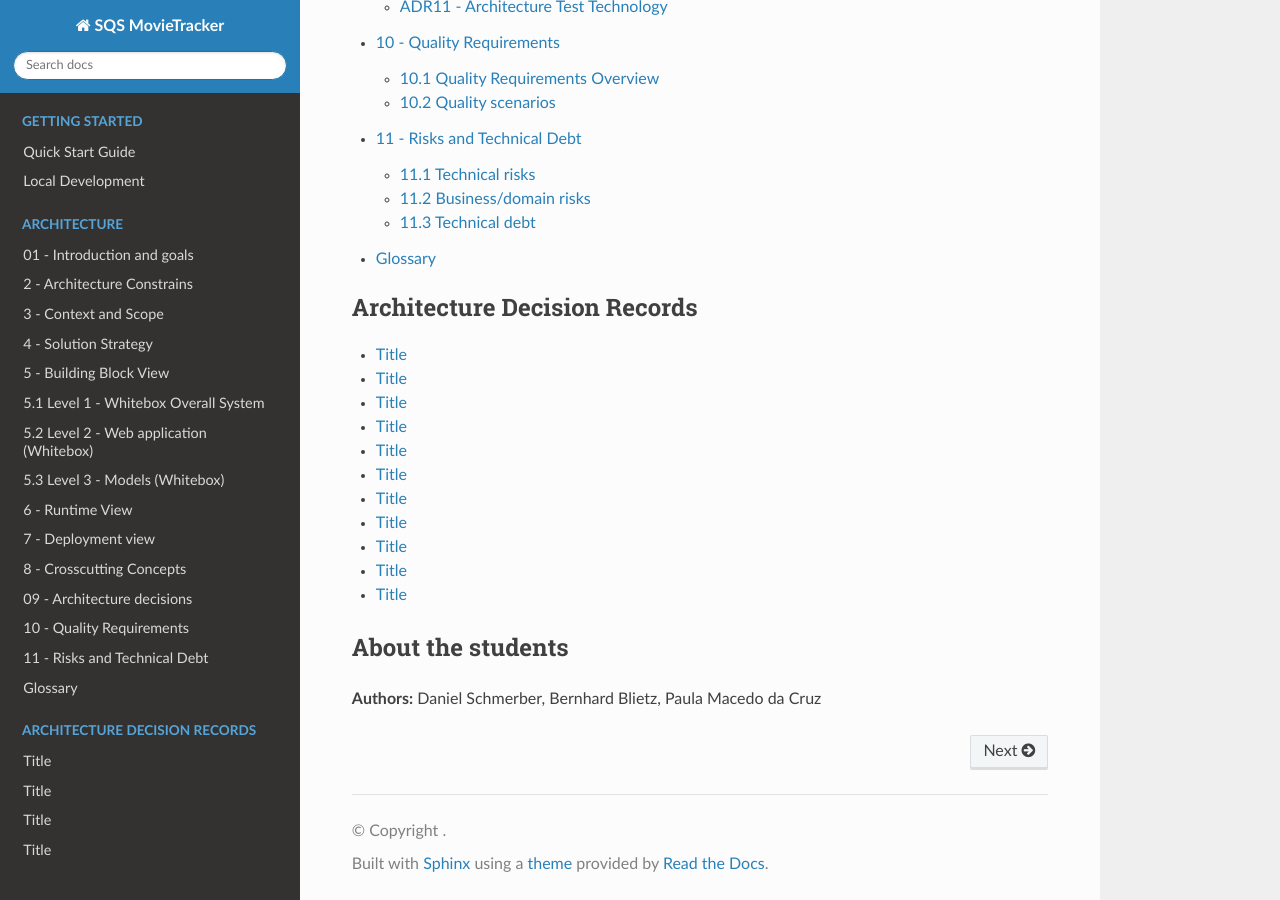
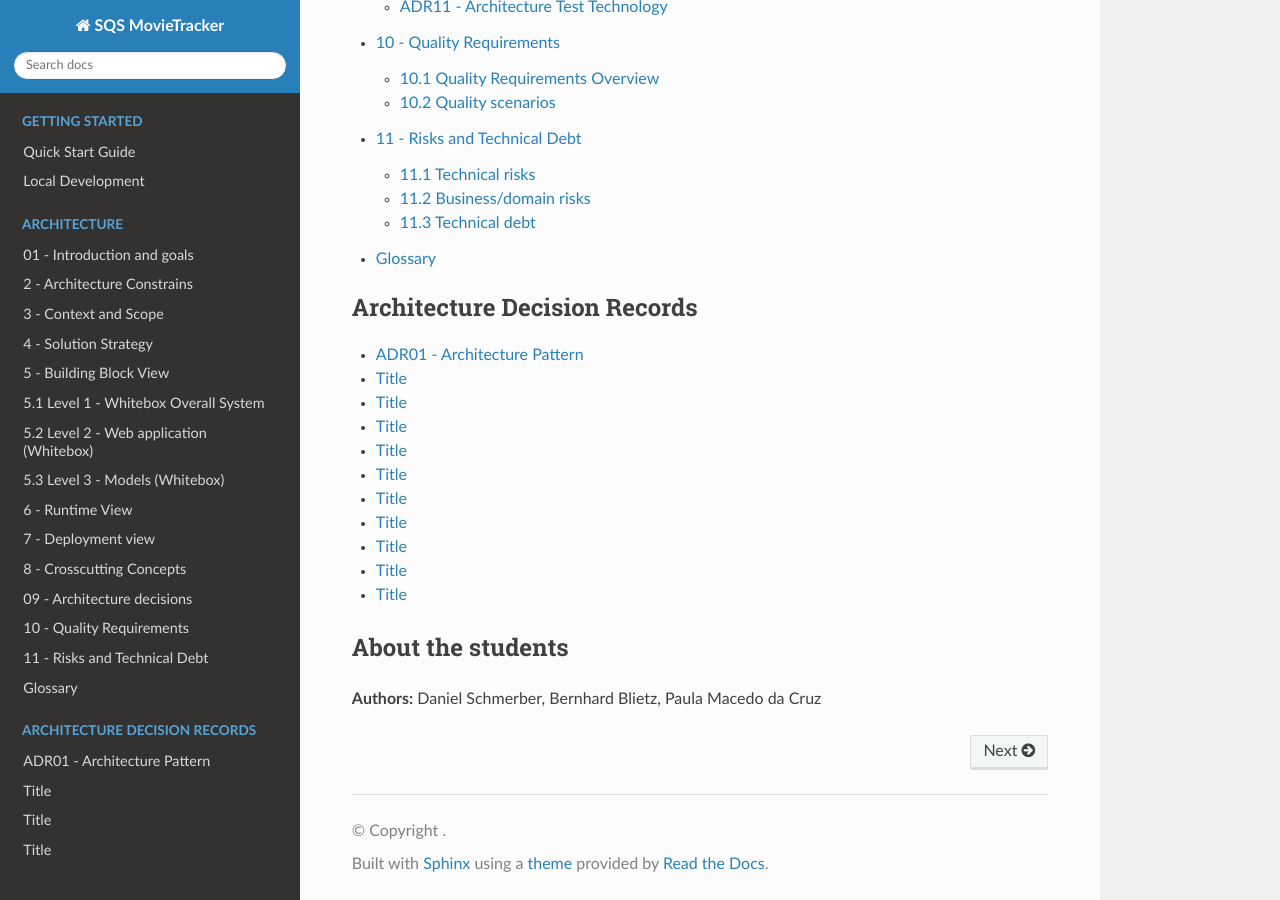
Before and after one commit to DanielSchmerber/SQS26_MovieTracker, a Sphinx documentation site: the page built from docs/index.md, in a window 1280 px wide and 900 px high, scrolled down 2389 px. Built offline with Sphinx 7.4.7 and the Read the Docs theme 3.1.0, drawn with Linux system fonts in a browser that asks for light colours.

Commit message:
Update 001-architecture-pattern.md
change title

```diff
--- a/docs/arc42/09_architecture_decisions_(adr)/001-architecture-pattern.md
+++ b/docs/arc42/09_architecture_decisions_(adr)/001-architecture-pattern.md
@@ -1,14 +1,16 @@
-# Title
+# ADR01 - Architecture Pattern
+
+## Title
 
 Decision to Choose the Architecture Pattern
 
 
-## Status
+### Status
 
 accepted
 
 
-## Context
+### Context
 
 The architecture pattern must:
 
@@ -22,13 +24,13 @@ Alternatives considered included:
 - Hexagonal Architecture
 
 
-## Decision
+### Decision
 
 
 We chose Model-View-Controller (MVC) architecture pattern, because the project has limited complexity and a relatively small domain scope.
 
 
-## Consequences
+### Consequences
 
 **Easier:**
 
```
